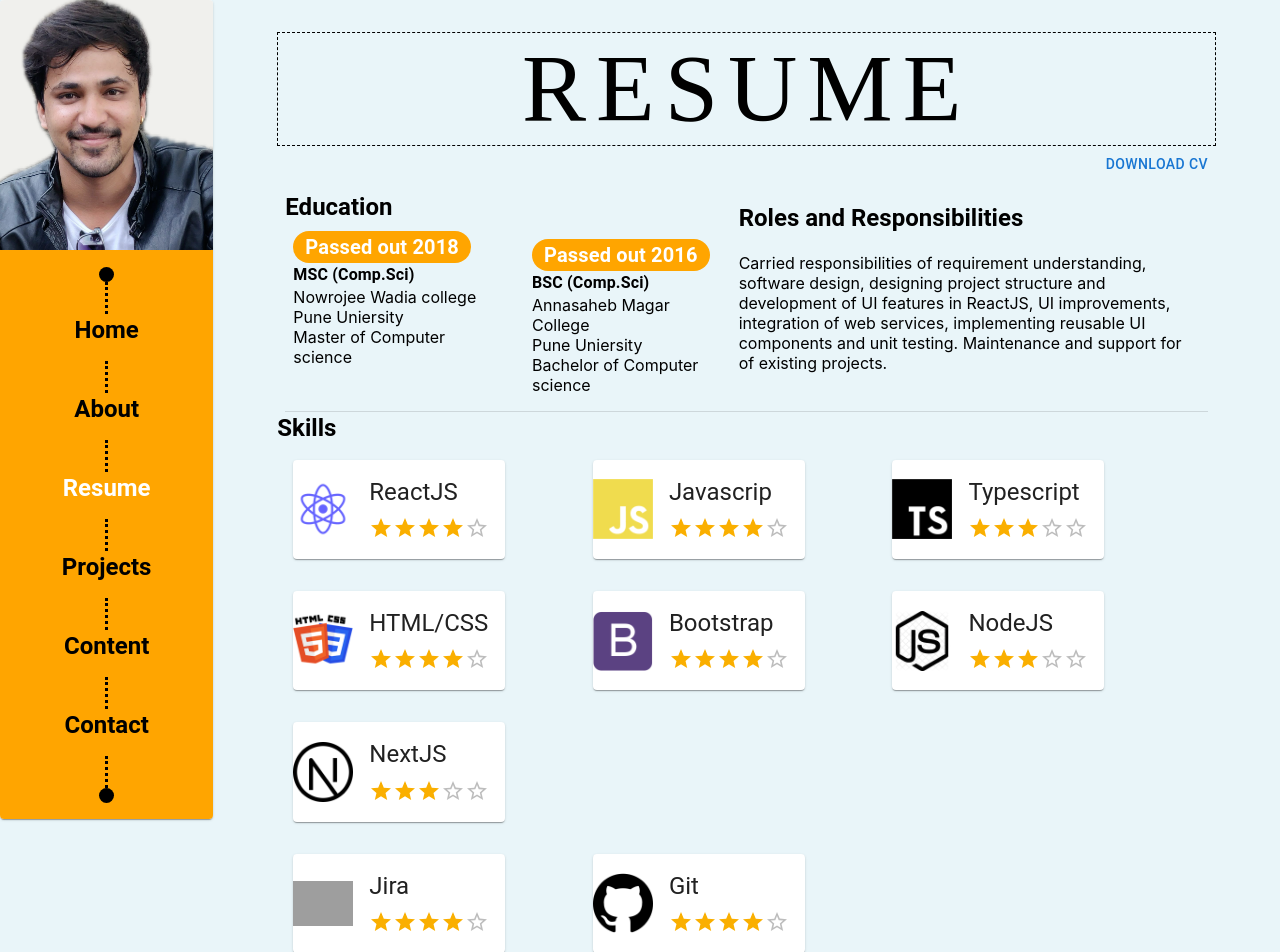
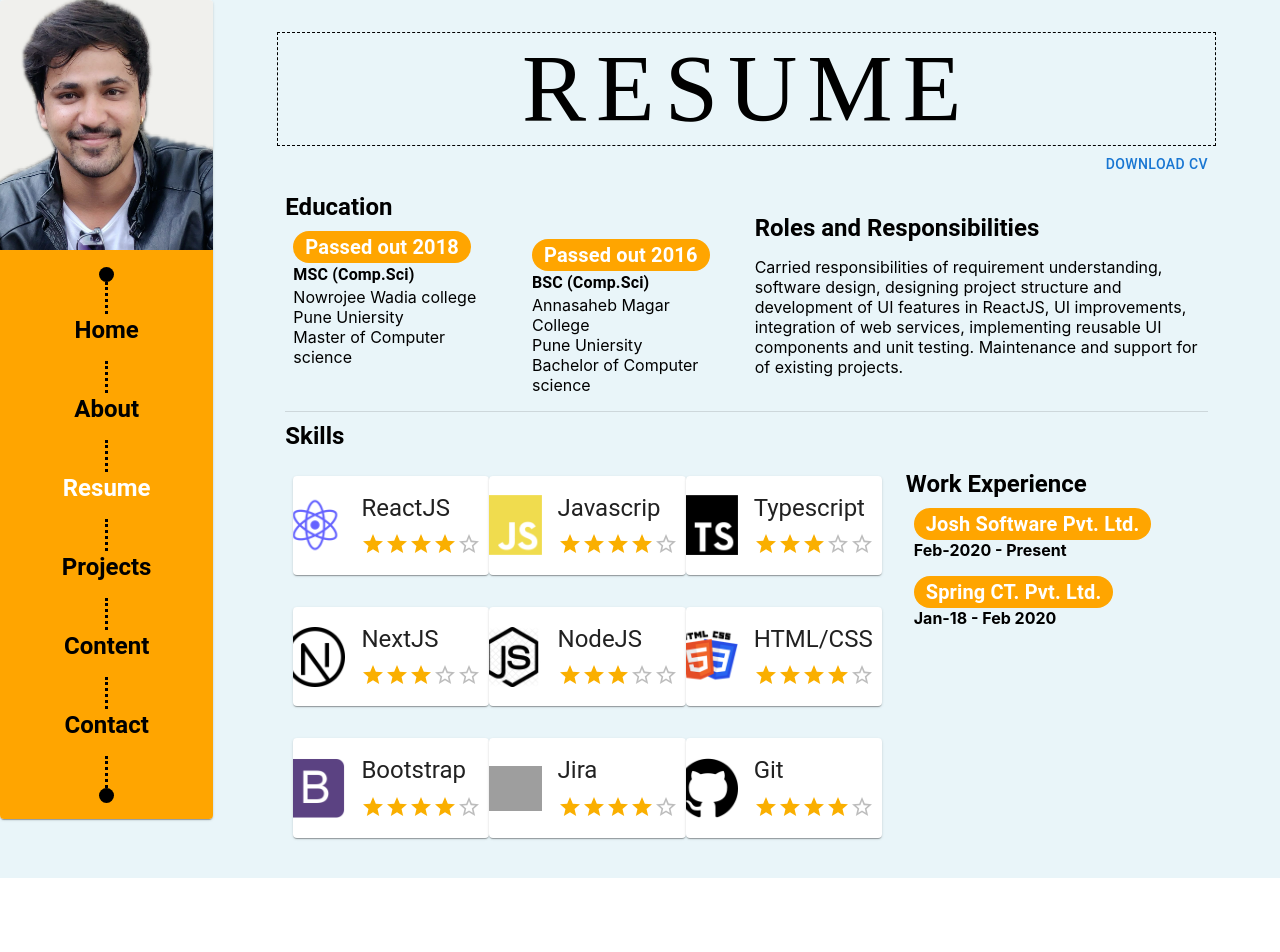
Before and after one commit to VrushabBayas/portfolio, a React (Create React App) app: page /portfolio/resume in a window 1280 px wide. Shown: the top 952 px of the page. After the commit the page ends 878 px from the top, so only its background shows below. Built offline with nearby package versions, Linux system fonts and the light colour scheme; grey boxes are pictures that could not be loaded; a web font is replaced by a local one.

Commit message:
style fixes

```diff
--- a/src/containers/Resume/index.js
+++ b/src/containers/Resume/index.js
@@ -127,7 +127,7 @@ function Resume() {
             }}
             xs={12}
             lg={6}
-            spacing={1}
+            p={1}
           >
             <Grid container alignItems="center">
               <Typography variant="h5" fontWeight="bold">
@@ -171,11 +171,12 @@ function Resume() {
             }}
             spacing={1}
           >
-            <Grid container>
+            <Grid container p={1}>
               <Typography variant="h5" fontWeight="bold">
                 Skills
               </Typography>
             </Grid>
+            <Grid lg={8}>
               <Grid
                 container
                 sx={{
@@ -265,36 +266,15 @@ function Resume() {
                         <CardMedia
                           className="skill-card-img"
                           component="img"
-                        image={htmllogo}
-                        alt="html logo"
+                          image={nextJs}
+                          alt="js logo"
                         />
                         <CardContent>
                           <Typography gutterBottom variant="h5" component="div">
-                          HTML/CSS
+                            NextJS
                           </Typography>
 
-                        <Rating value={4} readOnly />
-                      </CardContent>
-                    </CardActionArea>
-                  </Card>
-                </Grid>
-              </Grid>
-              <Grid xs={12} lg={4} sm={4} md={4}>
-                <Grid container>
-                  <Card sx={{ maxWidth: 250 }}>
-                    <CardActionArea className="skill-action-area">
-                      <CardMedia
-                        className="skill-card-img"
-                        component="img"
-                        image={bs}
-                        alt="html logo"
-                      />
-                      <CardContent>
-                        <Typography gutterBottom variant="h5" component="div">
-                          Bootstrap
-                        </Typography>
-
-                        <Rating value={4} readOnly />
+                          <Rating value={3} readOnly />
                         </CardContent>
                       </CardActionArea>
                     </Card>
@@ -321,16 +301,6 @@ function Resume() {
                     </Card>
                   </Grid>
                 </Grid>
-            </Grid>
-            <Grid
-              container
-              sx={{
-                display: "flex",
-                justifyContent: "space-between",
-                alignItems: "center",
-                padding: "1rem",
-              }}
-            >
                 <Grid xs={12} lg={4} sm={4} md={4}>
                   <Grid container>
                     <Card sx={{ maxWidth: 250 }}>
@@ -338,15 +308,15 @@ function Resume() {
                         <CardMedia
                           className="skill-card-img"
                           component="img"
-                        image={nextJs}
-                        alt="js logo"
+                          image={htmllogo}
+                          alt="html logo"
                         />
                         <CardContent>
                           <Typography gutterBottom variant="h5" component="div">
-                          NextJS
+                            HTML/CSS
                           </Typography>
 
-                        <Rating value={3} readOnly />
+                          <Rating value={4} readOnly />
                         </CardContent>
                       </CardActionArea>
                     </Card>
@@ -361,6 +331,27 @@ function Resume() {
                   padding: "1rem",
                 }}
               >
+                <Grid xs={12} lg={4} sm={4} md={4}>
+                  <Grid container>
+                    <Card sx={{ maxWidth: 250 }}>
+                      <CardActionArea className="skill-action-area">
+                        <CardMedia
+                          className="skill-card-img"
+                          component="img"
+                          image={bs}
+                          alt="html logo"
+                        />
+                        <CardContent>
+                          <Typography gutterBottom variant="h5" component="div">
+                            Bootstrap
+                          </Typography>
+
+                          <Rating value={4} readOnly />
+                        </CardContent>
+                      </CardActionArea>
+                    </Card>
+                  </Grid>
+                </Grid>
                 <Grid xs={12} lg={4} sm={4} md={4}>
                   <Grid container>
                     <Card sx={{ maxWidth: 250 }}>
@@ -405,19 +396,14 @@ function Resume() {
                 </Grid>
               </Grid>
             </Grid>
-        </Grid>
-        <Divider
-          sx={{
-            marginBottom: "0.5rem",
-          }}
-        />
+            <Grid lg={4}>
               <Grid
                 container
                 sx={{
                   display: "flex",
                   margin: "auto",
                 }}
-          spacing={1}
+                p={1}
               >
                 <Grid container alignItems="center">
                   <Typography variant="h5" fontWeight="bold">
@@ -427,7 +413,7 @@ function Resume() {
                 <Grid
                   xs={12}
                   sx={{
-              padding: "1rem",
+                    padding: "0.5rem",
                   }}
                 >
                   <Grid
@@ -445,7 +431,11 @@ function Resume() {
                           flexWrap: "wrap",
                         }}
                         label={
-                    <Typography variant="h6" fontWeight="bold" color="white">
+                          <Typography
+                            variant="h6"
+                            fontWeight="bold"
+                            color="white"
+                          >
                             Josh Software Pvt. Ltd.
                           </Typography>
                         }
@@ -461,7 +451,7 @@ function Resume() {
                 <Grid
                   xs={12}
                   sx={{
-              padding: "1rem",
+                    padding: "0.5rem",
                   }}
                 >
                   <Grid
@@ -478,7 +468,11 @@ function Resume() {
                           backgroundColor: "orange",
                         }}
                         label={
-                    <Typography variant="h6" fontWeight="bold" color="white">
+                          <Typography
+                            variant="h6"
+                            fontWeight="bold"
+                            color="white"
+                          >
                             Spring CT. Pvt. Ltd.
                           </Typography>
                         }
@@ -493,6 +487,9 @@ function Resume() {
                 </Grid>
               </Grid>
             </Grid>
+          </Grid>
+        </Grid>
+      </Grid>
     </Layout>
   );
 }
```
Lines whose indentation alone changed are shown as unchanged.
